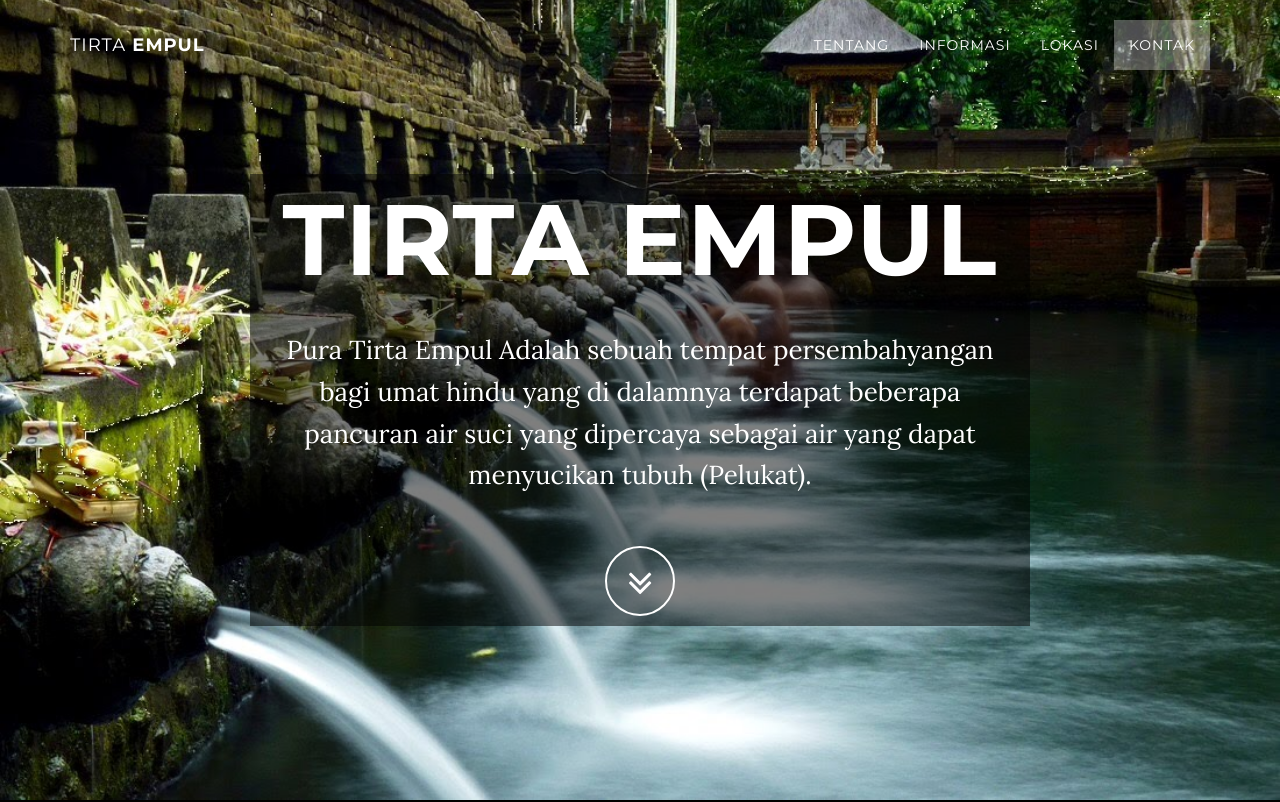
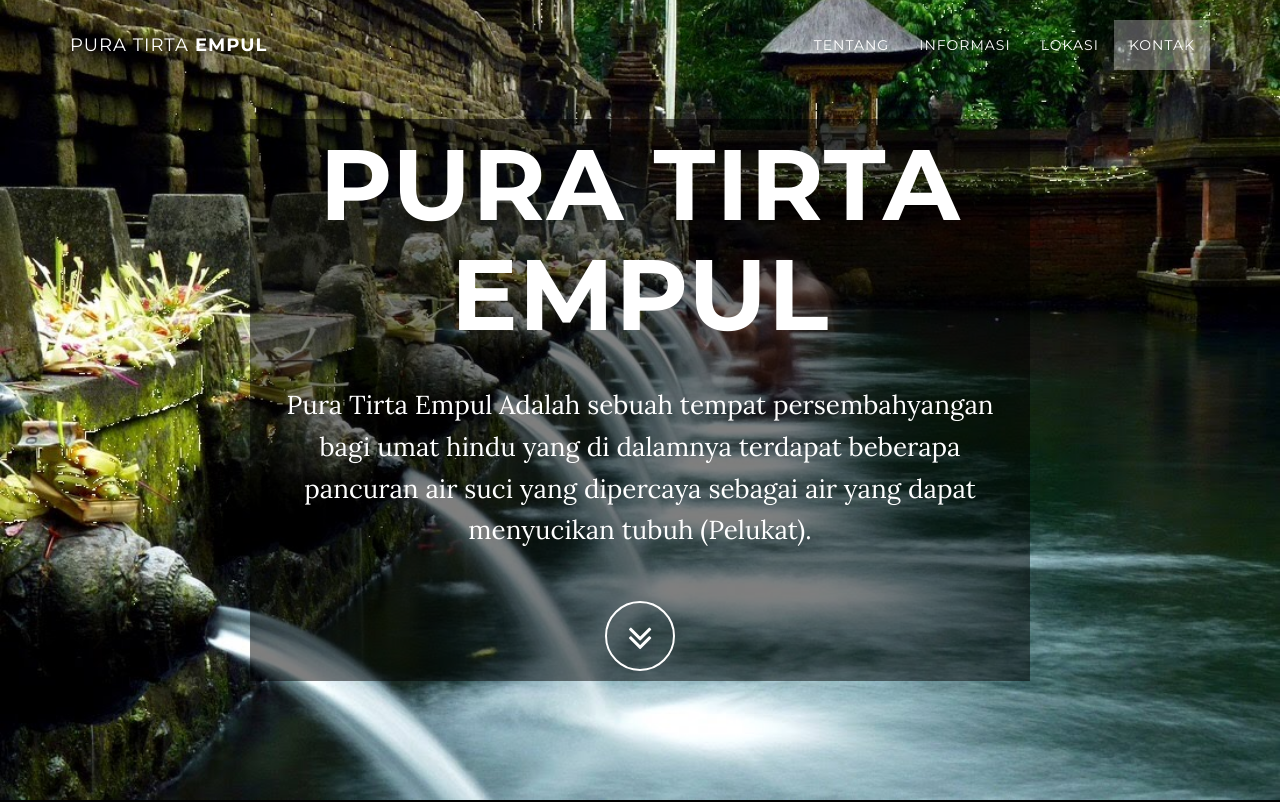
Before and after one commit to tirtaempul/tirtaempul.github.io, a website: page index.html in a window 1280 px wide. Shown: the top 802 px of the page. Drawn offline with nearby package versions, Linux system fonts and the light colour scheme.

Commit message:
edit anu

```diff
--- a/index.html
+++ b/index.html
@@ -9,7 +9,7 @@
     <meta name="description" content="">
     <meta name="author" content="">
 
-    <title>Tirta Empul</title>
+    <title>Pura Tirta Empul</title>
 
     <!-- Bootstrap Core CSS -->
     <link href="vendor/bootstrap/css/bootstrap.min.css" rel="stylesheet">
@@ -41,7 +41,7 @@
                     Menu <i class="fa fa-bars"></i>
                 </button>
                 <a class="navbar-brand page-scroll" href="#page-top">
-                    <span class="light">Tirta</span> Empul
+                    <span class="light">Pura Tirta</span> Empul
                 </a>
             </div>
 
@@ -77,7 +77,7 @@
             <div class="container">
                 <div class="row">
                     <div class="col-md-8 col-md-offset-2 bg-intro">
-                        <h1 class="brand-heading">Tirta Empul</h1>
+                        <h1 class="brand-heading">Pura Tirta Empul</h1>
                         <p class="intro-text">Pura Tirta Empul Adalah sebuah tempat persembahyangan bagi umat hindu yang di dalamnya terdapat beberapa pancuran air suci yang dipercaya sebagai air yang dapat menyucikan tubuh (Pelukat).</p>
                         <a href="#about" class="btn btn-circle page-scroll">
                             <i class="fa fa-angle-double-down animated"></i>
@@ -234,7 +234,7 @@
     <!-- Footer -->
     <footer>
         <div class="container text-center">
-            <p>Copyright &copy; Tirta Empul</p>
+            <p>Copyright &copy; Pura Tirta Empul 2017</p>
         </div>
     </footer>
 
```
